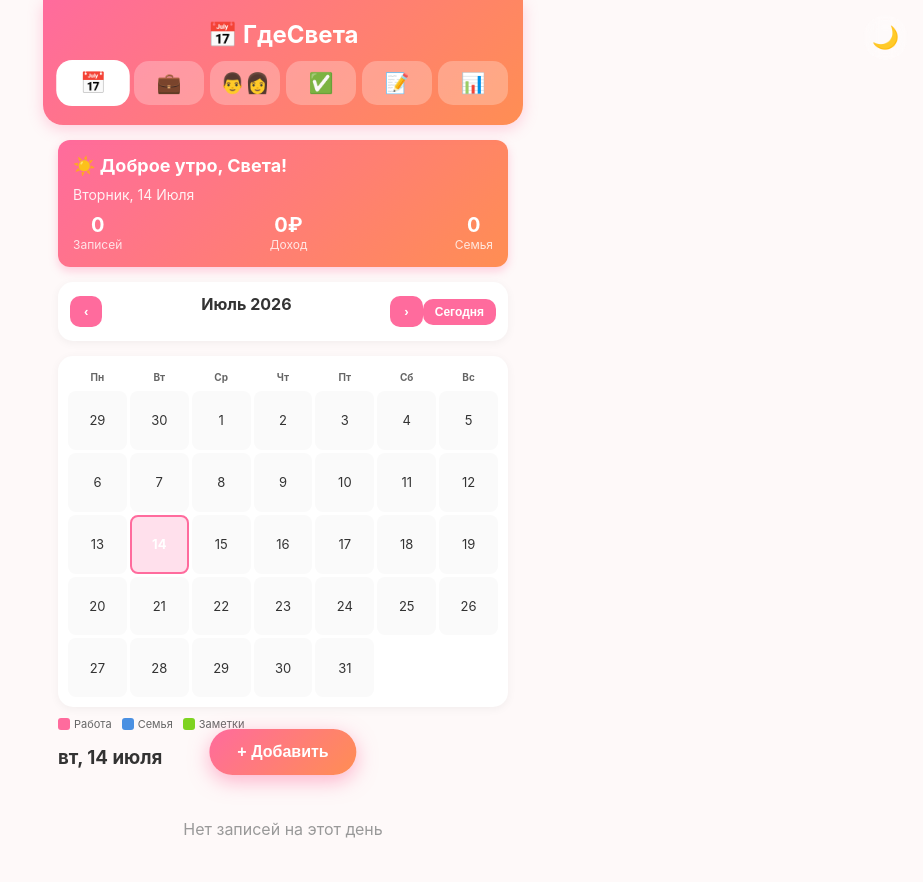
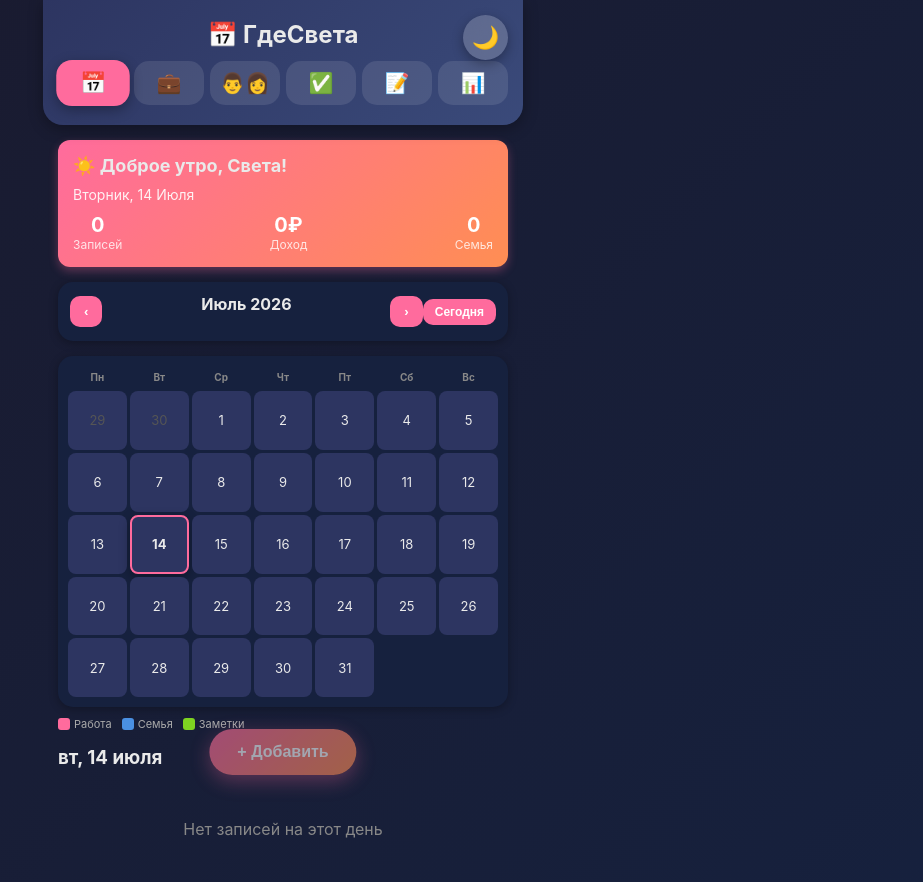
Before and after one commit to saymonuel52-cpu/GdeSveta, a website: page index.html in a window 1280 px wide. Shown: the whole page, without its empty margins (357-1280 px from the left). Drawn offline with Linux system fonts and the light colour scheme.

Commit message:
feat: Добавлен супер-интерфейс с 5 темами и анимациями

```diff
--- a/index.html
+++ b/index.html
@@ -121,5 +121,6 @@
   <!-- ГЛОБАЛЬНЫЕ ФУНКЦИИ (ЗАГРУЖАЕТСЯ ПОСЛЕДНИМ!) -->
   <script src="src/globals.js?v=4"></script>
   <script src="src/services/Predictor.js"></script>
+<script src="theme-switcher.js"></script>
 </body>
 </html>
--- a/styles/main.css
+++ b/styles/main.css
@@ -1,3 +1,4 @@
+@import url("themes.css");
 * {
   margin: 0;
   padding: 0;
@@ -1609,3 +1610,111 @@ body.dark-theme .close-modal:hover {
 .theme-toggle:active {
   transform: scale(0.95);
 }
+
+/* Дополнительные улучшения */
+.entry-card {
+  overflow: hidden;
+  position: relative;
+}
+
+.entry-card::before {
+  content: '';
+  position: absolute;
+  left: 0;
+  top: 0;
+  bottom: 0;
+  width: 4px;
+  background: linear-gradient(180deg, var(--accent), var(--accent-secondary));
+  opacity: 0;
+  transition: opacity 0.3s;
+}
+
+.entry-card:hover::before {
+  opacity: 1;
+}
+
+/* Анимация появления элементов */
+.entry-card, .note-card {
+  animation: fadeInUp 0.4s ease;
+}
+
+@keyframes fadeInUp {
+  from {
+    opacity: 0;
+    transform: translateY(20px);
+  }
+  to {
+    opacity: 1;
+    transform: translateY(0);
+  }
+}
+
+/* Glassmorphism эффекты */
+header {
+  backdrop-filter: blur(10px);
+}
+
+/* Улучшенные кнопки действий */
+.entry-actions button, .status-buttons button {
+  border-radius: 10px;
+  padding: 8px 16px;
+  font-weight: 600;
+  transition: all 0.2s;
+  border: none;
+  cursor: pointer;
+}
+
+.entry-actions button:hover, .status-buttons button:hover {
+  transform: translateY(-2px);
+  box-shadow: 0 4px 12px var(--shadow);
+}
+
+/* Улучшенный прайс */
+.price-item {
+  background: var(--bg-card);
+  border: 1px solid var(--border);
+  border-radius: 12px;
+  padding: 15px;
+  margin: 10px 0;
+  transition: all 0.3s;
+}
+
+.price-item:hover {
+  transform: translateX(5px);
+  border-color: var(--accent);
+}
+
+/* Улучшенная статистика */
+.stats-box {
+  padding: 20px;
+  margin: 10px 0;
+}
+
+.stats-box h3 {
+  color: var(--accent);
+  margin-bottom: 15px;
+  font-size: 20px;
+}
+
+/* Фильтры */
+.filter-bar select, .family-filters button, .note-filters button {
+  border-radius: 10px;
+  padding: 8px 16px;
+  margin: 5px;
+  border: 2px solid var(--border);
+  background: var(--bg-secondary);
+  color: var(--text-primary);
+  cursor: pointer;
+  transition: all 0.2s;
+}
+
+.filter-bar select:focus, .family-filters button:focus, .note-filters button:focus {
+  border-color: var(--accent);
+  outline: none;
+}
+
+.family-filters button.active, .note-filters button.active {
+  background: var(--accent);
+  color: white;
+  border-color: var(--accent);
+}
--- /dev/null
+++ b/styles/themes.css
@@ -0,0 +1,251 @@
+/* ===========================================
+   СИСТЕМА ТЕМ ДЛЯ ГДЕСВЕТА
+   =========================================== */
+
+/* === ТЁМНАЯ ТЕМА (Default) === */
+body.dark-theme {
+  --bg-primary: #0f172a;
+  --bg-secondary: #1e293b;
+  --bg-card: #1e293b;
+  --text-primary: #f8fafc;
+  --text-secondary: #94a3b8;
+  --accent: #ff6b9d;
+  --accent-secondary: #ff8e53;
+  --border: #334155;
+  --success: #10b981;
+  --warning: #f59e0b;
+  --error: #ef4444;
+  --shadow: rgba(0, 0, 0, 0.3);
+}
+
+/* === СВЕТЛАЯ ТЕМА === */
+body.light-theme {
+  --bg-primary: #f8fafc;
+  --bg-secondary: #ffffff;
+  --bg-card: #ffffff;
+  --text-primary: #1e293b;
+  --text-secondary: #64748b;
+  --accent: #ff6b9d;
+  --accent-secondary: #ff8e53;
+  --border: #e2e8f0;
+  --success: #10b981;
+  --warning: #f59e0b;
+  --error: #ef4444;
+  --shadow: rgba(0, 0, 0, 0.1);
+}
+
+/* === РОЗОВАЯ ТЕМА === */
+body.pink-theme {
+  --bg-primary: #fce7f3;
+  --bg-secondary: #fbcfe8;
+  --bg-card: #ffffff;
+  --text-primary: #831843;
+  --text-secondary: #be185d;
+  --accent: #ec4899;
+  --accent-secondary: #f472b6;
+  --border: #f9a8d4;
+  --success: #10b981;
+  --warning: #f59e0b;
+  --error: #ef4444;
+  --shadow: rgba(236, 72, 153, 0.15);
+}
+
+/* === СИНИЯ ТЕМА === */
+body.blue-theme {
+  --bg-primary: #1e3a8a;
+  --bg-secondary: #1e40af;
+  --bg-card: #1e40af;
+  --text-primary: #dbeafe;
+  --text-secondary: #93c5fd;
+  --accent: #60a5fa;
+  --accent-secondary: #93c5fd;
+  --border: #3b82f6;
+  --success: #34d399;
+  --warning: #fbbf24;
+  --error: #f87171;
+  --shadow: rgba(0, 0, 0, 0.2);
+}
+
+/* === ФИОЛЕТОВАЯ ТЕМА === */
+body.purple-theme {
+  --bg-primary: #2e1065;
+  --bg-secondary: #4c1d95;
+  --bg-card: #4c1d95;
+  --text-primary: #f3e8ff;
+  --text-secondary: #d8b4fe;
+  --accent: #a855f7;
+  --accent-secondary: #c084fc;
+  --border: #7c3aed;
+  --success: #34d399;
+  --warning: #fbbf24;
+  --error: #f87171;
+  --shadow: rgba(168, 85, 247, 0.2);
+}
+
+/* === ПРИМЕНЕНИЕ ПЕРЕМЕННЫХ === */
+body {
+  background: var(--bg-primary);
+  color: var(--text-primary);
+  transition: all 0.3s ease;
+}
+
+header {
+  background: linear-gradient(135deg, var(--accent), var(--accent-secondary));
+  box-shadow: 0 4px 20px var(--shadow);
+}
+
+.nav-btn {
+  background: var(--bg-secondary);
+  color: var(--text-secondary);
+  border: 2px solid var(--border);
+  transition: all 0.3s cubic-bezier(0.4, 0, 0.2, 1);
+}
+
+.nav-btn.active {
+  background: var(--accent);
+  color: white;
+  transform: translateY(-2px);
+  box-shadow: 0 4px 12px var(--shadow);
+}
+
+.nav-btn:hover {
+  transform: translateY(-2px);
+  box-shadow: 0 4px 12px var(--shadow);
+}
+
+/* Карточки */
+.entry-card, .note-card, .stats-box {
+  background: var(--bg-card);
+  border: 1px solid var(--border);
+  border-radius: 16px;
+  box-shadow: 0 4px 12px var(--shadow);
+  transition: all 0.3s cubic-bezier(0.4, 0, 0.2, 1);
+}
+
+.entry-card:hover, .note-card:hover {
+  transform: translateY(-4px);
+  box-shadow: 0 8px 24px var(--shadow);
+}
+
+/* Кнопки */
+.add-btn-fixed {
+  background: linear-gradient(135deg, var(--accent), var(--accent-secondary));
+  box-shadow: 0 4px 20px var(--shadow);
+  animation: pulse 2s infinite;
+}
+
+@keyframes pulse {
+  0%, 100% { transform: scale(1); }
+  50% { transform: scale(1.05); }
+}
+
+/* Модальные окна */
+.modal-content {
+  background: var(--bg-card);
+  border: 2px solid var(--border);
+  border-radius: 20px;
+  box-shadow: 0 10px 40px var(--shadow);
+}
+
+/* Поля ввода */
+input, select, textarea {
+  background: var(--bg-secondary);
+  border: 2px solid var(--border);
+  color: var(--text-primary);
+  border-radius: 12px;
+  transition: all 0.3s;
+}
+
+input:focus, select:focus, textarea:focus {
+  border-color: var(--accent);
+  box-shadow: 0 0 0 3px rgba(255, 107, 157, 0.1);
+  outline: none;
+}
+
+/* Календарь */
+.day-cell {
+  background: var(--bg-secondary);
+  border-radius: 12px;
+  transition: all 0.2s;
+}
+
+.day-cell:hover {
+  transform: scale(1.1);
+  background: var(--accent);
+  color: white;
+}
+
+.day-cell.today {
+  background: linear-gradient(135deg, var(--accent), var(--accent-secondary));
+  color: white;
+  font-weight: bold;
+  box-shadow: 0 4px 12px var(--shadow);
+}
+
+/* Статусы */
+.status-badge {
+  padding: 4px 12px;
+  border-radius: 20px;
+  font-size: 12px;
+  font-weight: 600;
+}
+
+.status-new { background: var(--warning); color: white; }
+.status-confirmed { background: var(--accent); color: white; }
+.status-done { background: var(--success); color: white; }
+.status-cancelled { background: var(--error); color: white; }
+
+/* Утренний брифинг */
+#morningBriefing {
+  background: linear-gradient(135deg, var(--accent), var(--accent-secondary));
+  border-radius: 20px;
+  padding: 20px;
+  color: white;
+  box-shadow: 0 8px 24px var(--shadow);
+  animation: slideIn 0.5s ease;
+}
+
+@keyframes slideIn {
+  from { opacity: 0; transform: translateY(-20px); }
+  to { opacity: 1; transform: translateY(0); }
+}
+
+/* Переключатель тем */
+.theme-toggle {
+  position: fixed;
+  top: 15px;
+  right: 15px;
+  background: var(--bg-secondary);
+  border: 2px solid var(--border);
+  border-radius: 50%;
+  width: 45px;
+  height: 45px;
+  font-size: 22px;
+  cursor: pointer;
+  z-index: 1000;
+  transition: all 0.3s cubic-bezier(0.4, 0, 0.2, 1);
+  box-shadow: 0 4px 12px var(--shadow);
+}
+
+.theme-toggle:hover {
+  transform: rotate(180deg) scale(1.1);
+}
+
+/* Скроллбар */
+::-webkit-scrollbar {
+  width: 8px;
+}
+
+::-webkit-scrollbar-track {
+  background: var(--bg-secondary);
+  border-radius: 4px;
+}
+
+::-webkit-scrollbar-thumb {
+  background: var(--accent);
+  border-radius: 4px;
+}
+
+::-webkit-scrollbar-thumb:hover {
+  background: var(--accent-secondary);
+}
--- /dev/null
+++ b/theme-switcher.js
@@ -0,0 +1,125 @@
+// Переключатель тем с выбором из меню
+const ThemeSwitcher = {
+  themes: ['dark', 'light', 'pink', 'blue', 'purple'],
+  currentTheme: Storage.get('theme', 'dark'),
+
+  init() {
+    this.applyTheme(this.currentTheme);
+    this.createMenu();
+  },
+
+  createMenu() {
+    const toggle = document.getElementById('themeToggle');
+    if (!toggle) return;
+
+    // Создаём меню выбора тем
+    const menu = document.createElement('div');
+    menu.id = 'themeMenu';
+    menu.style.cssText = `
+      position: fixed;
+      top: 70px;
+      right: 15px;
+      background: var(--bg-card, #1e293b);
+      border: 2px solid var(--border, #334155);
+      border-radius: 16px;
+      padding: 10px;
+      z-index: 1001;
+      display: none;
+      box-shadow: 0 8px 24px rgba(0,0,0,0.3);
+      min-width: 150px;
+    `;
+
+    const themeNames = {
+      dark: '🌙 Тёмная',
+      light: '☀️ Светлая',
+      pink: '🌸 Розовая',
+      blue: '💙 Синяя',
+      purple: '💜 Фиолетовая'
+    };
+
+    this.themes.forEach(theme => {
+      const btn = document.createElement('button');
+      btn.textContent = themeNames[theme];
+      btn.style.cssText = `
+        width: 100%;
+        padding: 10px;
+        margin: 5px 0;
+        border: none;
+        border-radius: 10px;
+        background: var(--bg-secondary, #334155);
+        color: var(--text-primary, #f8fafc);
+        cursor: pointer;
+        transition: all 0.2s;
+        font-size: 14px;
+      `;
+
+      if (theme === this.currentTheme) {
+        btn.style.background = 'var(--accent, #ff6b9d)';
+        btn.style.color = 'white';
+      }
+
+      btn.onclick = () => {
+        this.setTheme(theme);
+        menu.style.display = 'none';
+      };
+
+      menu.appendChild(btn);
+    });
+
+    document.body.appendChild(menu);
+
+    // Показ/скрытие меню
+    toggle.onclick = () => {
+      menu.style.display = menu.style.display === 'none' ? 'block' : 'none';
+    };
+
+    // Закрытие при клике вне
+    document.addEventListener('click', (e) => {
+      if (!toggle.contains(e.target) && !menu.contains(e.target)) {
+        menu.style.display = 'none';
+      }
+    });
+  },
+
+  setTheme(theme) {
+    this.currentTheme = theme;
+    Storage.set('theme', theme);
+    this.applyTheme(theme);
+
+    // Обновляем активную кнопку в меню
+    const menu = document.getElementById('themeMenu');
+    if (menu) {
+      Array.from(menu.children).forEach((btn, index) => {
+        if (this.themes[index] === theme) {
+          btn.style.background = 'var(--accent, #ff6b9d)';
+          btn.style.color = 'white';
+        } else {
+          btn.style.background = '';
+          btn.style.color = '';
+        }
+      });
+    }
+  },
+
+  applyTheme(theme) {
+    document.body.className = theme + '-theme';
+    const toggle = document.getElementById('themeToggle');
+    if (toggle) {
+      const icons = {
+        dark: '🌙',
+        light: '☀️',
+        pink: '',
+        blue: '💙',
+        purple: '💜'
+      };
+      toggle.textContent = icons[theme] || '';
+    }
+  }
+};
+
+// Инициализация при загрузке
+if (document.readyState === 'loading') {
+  document.addEventListener('DOMContentLoaded', () => ThemeSwitcher.init());
+} else {
+  ThemeSwitcher.init();
+}
```
Also changed, not shown: package.json (+8 -1 lines), 1 other file.
